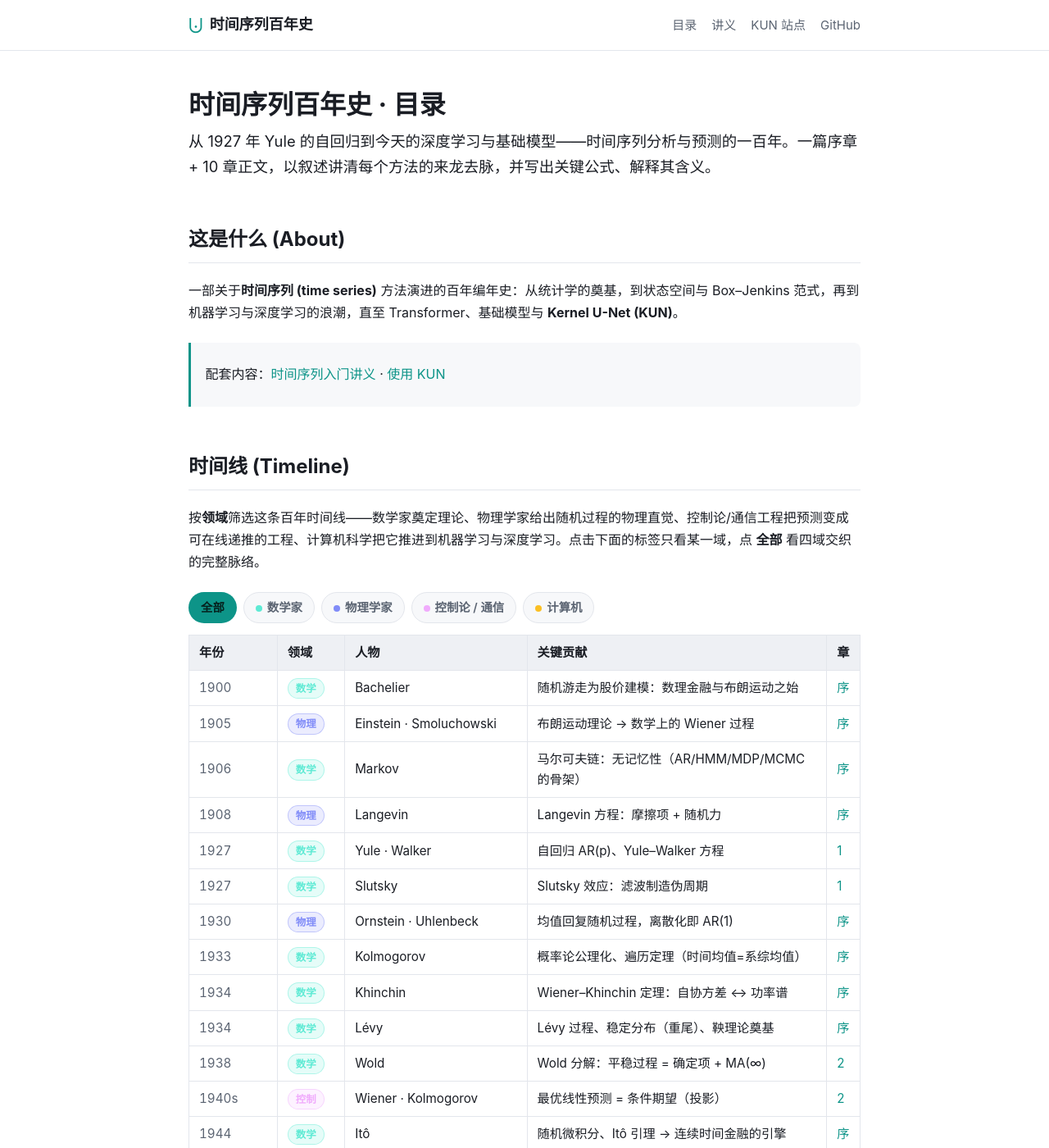
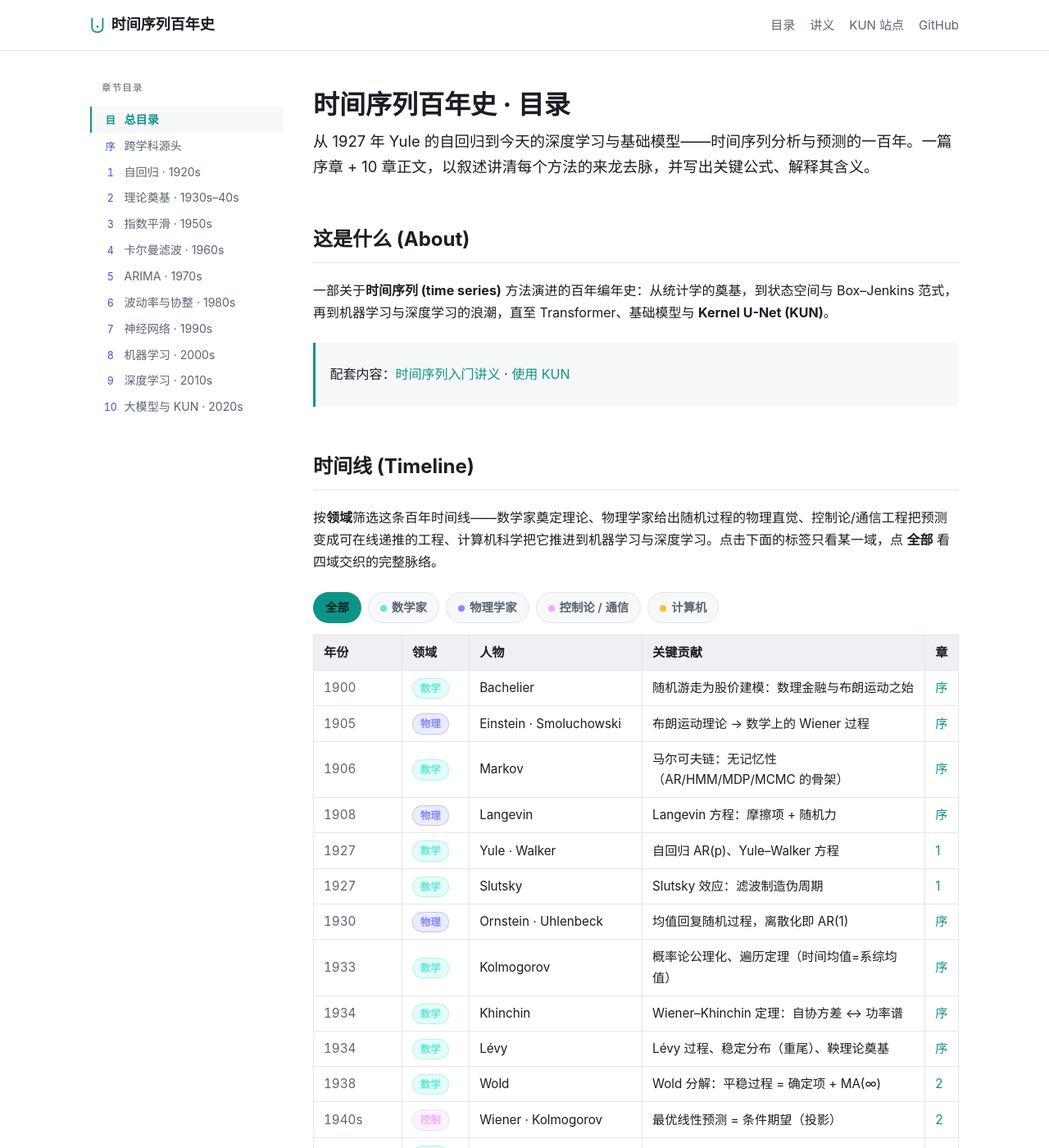
Before and after one commit to JiangYou2025/kun, a Jekyll site: the page built from history/index.md, in a window 1280 px wide and 1400 px high. Shown: the whole window at 82% size. Built offline with Jekyll 4.4.1, drawn with Linux system fonts in a browser that asks for light colours.

Commit message:
History: add sticky left sidebar with chapter navigation
Add a chapter-list sidebar to the shared history layout (index + all chapters)
with active-page highlighting. Pure CSS: sticky 236px column on desktop,
collapses to a horizontal chip strip on mobile. Widen the history header bar
to match the new wrapper width.

Co-Authored-By: Claude Opus 4.8 (1M context) <noreply@anthropic.com>

```diff
--- a/_layouts/history.html
+++ b/_layouts/history.html
@@ -19,7 +19,7 @@
 </head>
 <body>
 <header class="site-header">
-  <div class="bar">
+  <div class="bar bar--wide">
     <a class="brand" href="{{ '/history/' | relative_url }}"><span class="logo">⨃</span> <strong>时间序列百年史</strong></a>
     <nav class="site-nav">
       <a href="{{ '/history/' | relative_url }}">目录</a>
@@ -29,6 +29,26 @@
     </nav>
   </div>
 </header>
+
+{% assign u = page.url %}
+<div class="hist-wrap">
+  <aside class="chapter-nav">
+    <p class="side-title">章节目录</p>
+    <ul>
+      <li><a href="{{ '/history/' | relative_url }}" {% if u == '/history/' %}class="active"{% endif %}><span class="num">目</span>总目录</a></li>
+      <li><a href="{{ '/history/foundations/' | relative_url }}" {% if u == '/history/foundations/' %}class="active"{% endif %}><span class="num">序</span>跨学科源头</a></li>
+      <li><a href="{{ '/history/01/' | relative_url }}" {% if u == '/history/01/' %}class="active"{% endif %}><span class="num">1</span>自回归 · 1920s</a></li>
+      <li><a href="{{ '/history/02/' | relative_url }}" {% if u == '/history/02/' %}class="active"{% endif %}><span class="num">2</span>理论奠基 · 1930s–40s</a></li>
+      <li><a href="{{ '/history/03/' | relative_url }}" {% if u == '/history/03/' %}class="active"{% endif %}><span class="num">3</span>指数平滑 · 1950s</a></li>
+      <li><a href="{{ '/history/04/' | relative_url }}" {% if u == '/history/04/' %}class="active"{% endif %}><span class="num">4</span>卡尔曼滤波 · 1960s</a></li>
+      <li><a href="{{ '/history/05/' | relative_url }}" {% if u == '/history/05/' %}class="active"{% endif %}><span class="num">5</span>ARIMA · 1970s</a></li>
+      <li><a href="{{ '/history/06/' | relative_url }}" {% if u == '/history/06/' %}class="active"{% endif %}><span class="num">6</span>波动率与协整 · 1980s</a></li>
+      <li><a href="{{ '/history/07/' | relative_url }}" {% if u == '/history/07/' %}class="active"{% endif %}><span class="num">7</span>神经网络 · 1990s</a></li>
+      <li><a href="{{ '/history/08/' | relative_url }}" {% if u == '/history/08/' %}class="active"{% endif %}><span class="num">8</span>机器学习 · 2000s</a></li>
+      <li><a href="{{ '/history/09/' | relative_url }}" {% if u == '/history/09/' %}class="active"{% endif %}><span class="num">9</span>深度学习 · 2010s</a></li>
+      <li><a href="{{ '/history/10/' | relative_url }}" {% if u == '/history/10/' %}class="active"{% endif %}><span class="num">10</span>大模型与 KUN · 2020s</a></li>
+    </ul>
+  </aside>
 
   <main class="content">
     {% if page.era %}<p class="lead" style="margin-bottom:.2em;color:var(--accent)">{{ page.era }}</p>{% endif %}
@@ -43,6 +63,7 @@
     </nav>
     {% endif %}
   </main>
+</div>
 
 <footer class="site-footer">
   <div class="bar"><span>© Jiang You · 时间序列百年史</span><span class="muted">由 Jekyll 构建 · 托管于 GitHub Pages</span></div>
--- a/assets/css/main.css
+++ b/assets/css/main.css
@@ -95,6 +95,30 @@ kbd{background:var(--surface-2);border:1px solid var(--border);border-radius:5px
 .site-footer .bar{justify-content:center;gap:16px;color:var(--muted);font-size:14px;padding:22px 20px}
 .muted{color:var(--muted)}
 
+/* History layout with left sidebar */
+.bar--wide{max-width:1100px}
+.hist-wrap{max-width:1100px;margin:0 auto;display:grid;grid-template-columns:236px minmax(0,1fr);gap:36px;padding:0 20px}
+.hist-wrap .content{max-width:none;margin:0;padding:40px 0 80px}
+.chapter-nav{position:sticky;top:62px;align-self:start;max-height:calc(100vh - 62px);overflow:auto;padding:36px 0 40px}
+.chapter-nav .side-title{font-size:.72rem;text-transform:uppercase;letter-spacing:.1em;color:var(--muted);margin:0 0 12px;padding-left:14px}
+.chapter-nav ul{list-style:none;margin:0;padding:0}
+.chapter-nav a{display:flex;align-items:baseline;gap:8px;padding:6px 12px 6px 14px;border-left:2px solid transparent;color:var(--muted);font-size:.88rem;line-height:1.35}
+.chapter-nav a:hover{color:var(--text);background:var(--surface);text-decoration:none}
+.chapter-nav a.active{color:var(--accent);border-left-color:var(--accent);background:var(--surface);font-weight:600}
+.chapter-nav .num{flex:0 0 auto;min-width:1.4em;text-align:center;color:var(--accent-2);font-size:.78rem;font-variant-numeric:tabular-nums}
+.chapter-nav a.active .num{color:var(--accent)}
+
+@media (max-width:900px){
+  .hist-wrap{grid-template-columns:1fr;gap:0;padding:0 16px}
+  .hist-wrap .content{padding:20px 0 60px}
+  .chapter-nav{position:static;max-height:none;overflow:visible;padding:12px 0;margin:0 -16px;border-bottom:1px solid var(--border)}
+  .chapter-nav .side-title{display:none}
+  .chapter-nav ul{display:flex;gap:8px;overflow-x:auto;padding:0 16px 4px;-webkit-overflow-scrolling:touch}
+  .chapter-nav li{flex:0 0 auto}
+  .chapter-nav a{border-left:none;border:1px solid var(--border);border-radius:999px;padding:5px 12px;white-space:nowrap;font-size:.82rem}
+  .chapter-nav a.active{border-color:var(--accent)}
+}
+
 /* Filterable timeline (pure-CSS, radio :checked hack) */
 .tl{margin:1.4em 0}
 .tl-radio{position:absolute;width:1px;height:1px;opacity:0;pointer-events:none}
```
Lines whose indentation alone changed are shown as unchanged.
